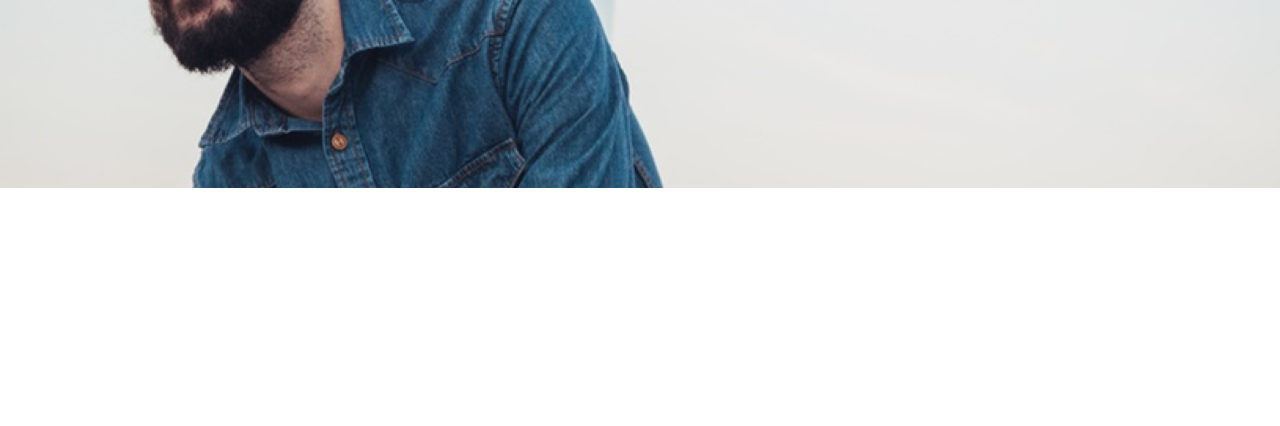
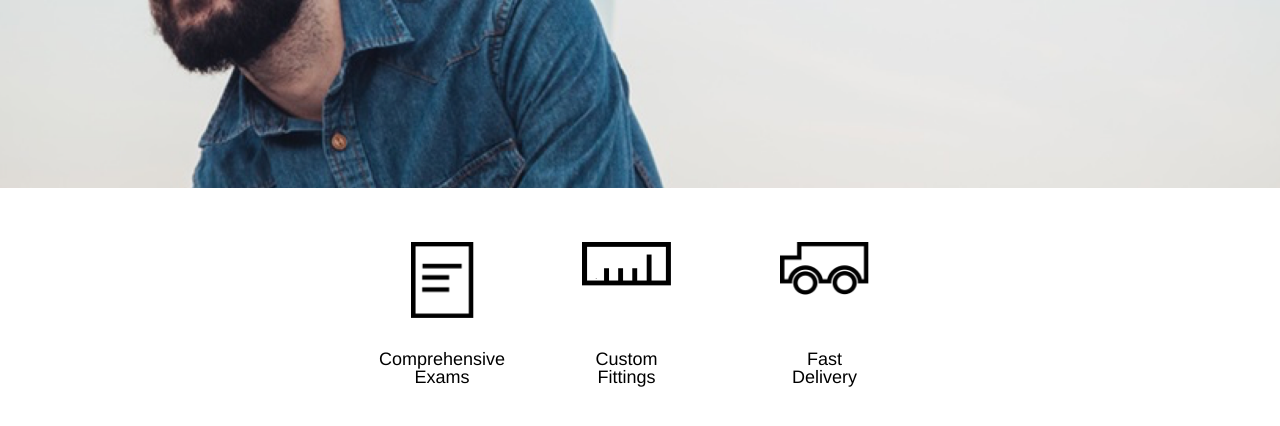
Before and after one commit to mbeveridge625/tortoiseshell_optics, a plain HTML site: page index.html in a window 1280 px wide. Shown: the part 352-778 px from the top of the page. Drawn offline with Linux system fonts and the light colour scheme.

Commit message:
offerings done

```diff
--- a/index.html
+++ b/index.html
@@ -25,6 +25,20 @@
     </header>
 
     <main>
+      <div class="offerings">
+        <div class="tall">
+           <img src="./resources/images/paper-icon.png" alt="paper image"/>
+           <p>Comprehensive Exams</p>
+        </div>
+        <div class="wide">
+          <img src="./resources/images/ruler-icon.png" alt="ruler image"/>
+          <p>Custom Fittings</p>
+        </div>
+        <div class="wide">
+          <img src="./resources/images/truck-icon.png" alt="truck image"/>
+          <p>Fast Delivery</p>
+        </div>
+      </div>
     </main>
 
     <footer>
--- a/resources/style.css
+++ b/resources/style.css
@@ -5,7 +5,7 @@ html{
 }
 
 /*Header styles*/
-header{;
+header{
   display: flex;
   flex-direction: column;
   align-items: center;
@@ -57,3 +57,49 @@ header{;
   margin-top: 10rem;
   margin-right: 13rem;
 }
+
+/*Main styles*/
+main{
+  display: flex;
+  flex-direction: column;
+  align-items: center;
+  align-content: center;
+}
+
+.offerings{
+  display: flex;
+  justify-content: center;
+  margin-top: 3rem;
+  margin-bottom: 3rem;
+  height: 8rem;
+  width: 960px;
+}
+
+.tall{
+  display: flex;
+  flex-direction: column;
+  justify-content: space-between;
+  align-items: center;
+  text-align: center;
+  width: 3.5rem;
+  height: 8rem;
+}
+
+.tall img{
+  max-width: 100%;
+}
+
+.wide{
+  display: flex;
+  flex-direction: column;
+  justify-content: space-between;
+  align-items: center;
+  text-align: center;
+  width: 5rem;
+  height: 8rem;
+  margin-left: 6rem;
+}
+
+.wide img{
+  max-width: 100%
+}
```
